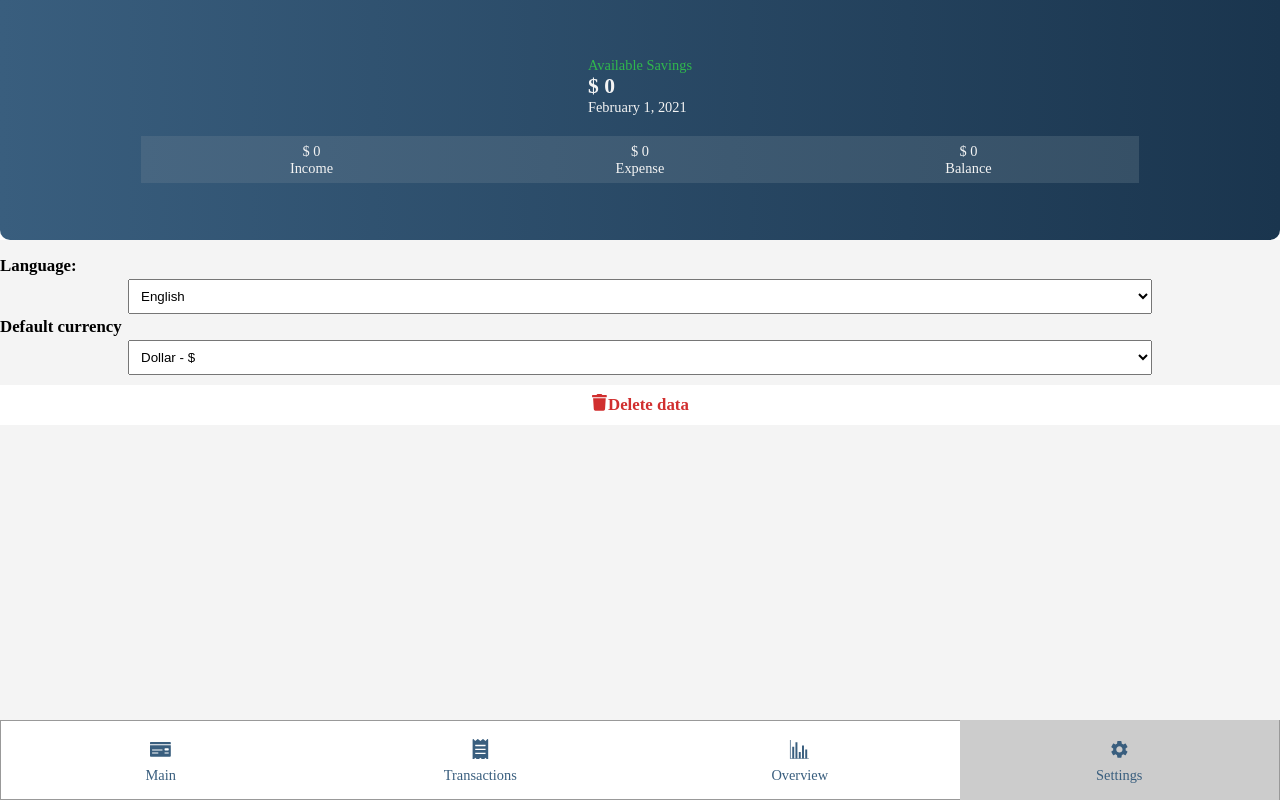
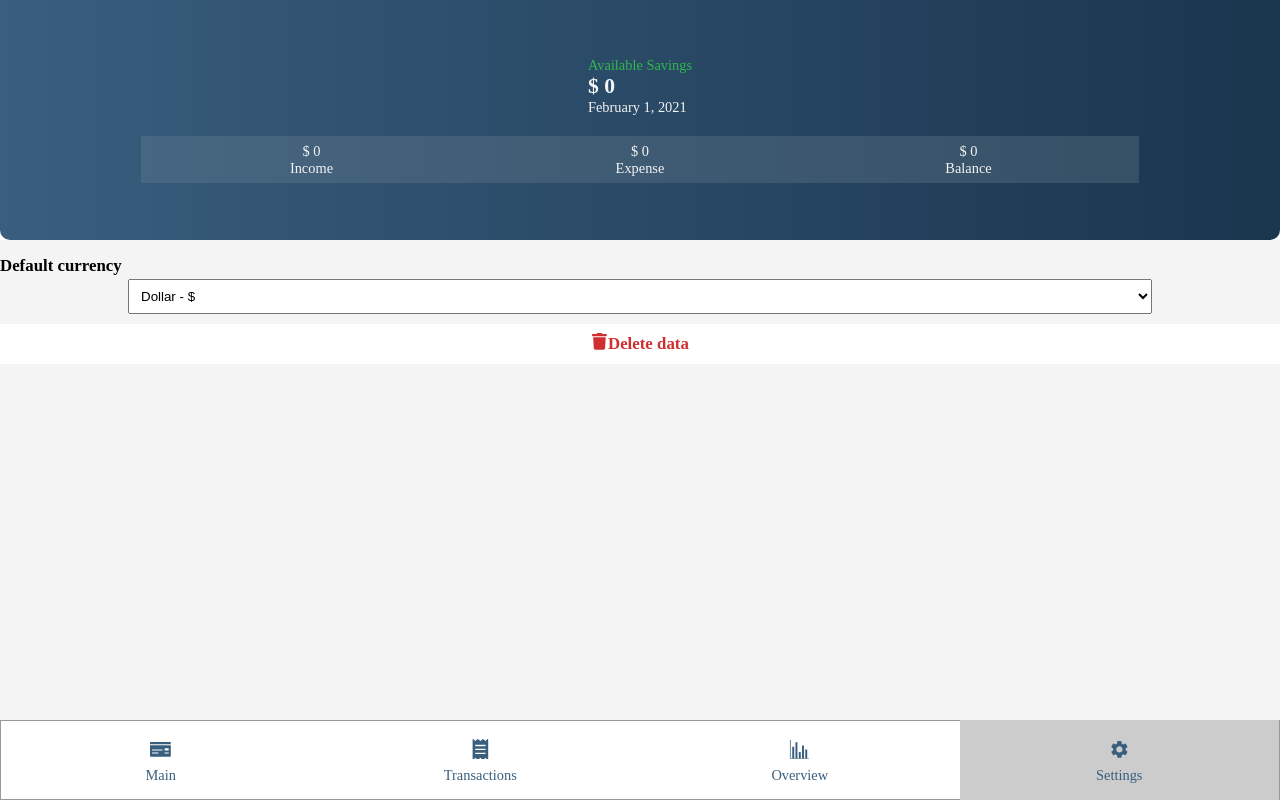
Before and after one commit to Jay906/ExpenseTracker2, a React (Create React App) app: page /settings in a window 1280 px wide. Built offline with nearby package versions, Linux system fonts and the light colour scheme.

Commit message:
removed languages settings

```diff
--- a/src/components/context.js
+++ b/src/components/context.js
@@ -1,6 +1,6 @@
 import React, { createContext, useState } from "react";
 import { useLocation } from "react-router-dom";
-import { currencies, languages } from "./services";
+import { currencies } from "./services";
 
 export const DataContext = createContext();
 
@@ -19,7 +19,6 @@ export default function DataProvider({
 
   const [settings, setSettings] = useState({
     currency: settingParams.currency || currencies[0].value,
-    language: settingParams.language || languages[0],
   });
 
   const { pathname } = useLocation();
--- a/src/pages/Settings.js
+++ b/src/pages/Settings.js
@@ -6,9 +6,7 @@ import Validate from "../components/Validate";
 
 function Settings() {
   const [delToggle, setDelToggle] = useState(false);
-  const { currency, changeSelect, deleteData, language } = useContext(
-    DataContext
-  );
+  const { currency, changeSelect, deleteData } = useContext(DataContext);
 
   const confirmation = (value) => {
     if (value === "delete data") {
@@ -20,19 +18,6 @@ function Settings() {
 
   return (
     <div>
-      <h3>Language: </h3>
-      <select
-        className="form-control"
-        name="language"
-        value={language}
-        onChange={(e) => changeSelect(e)}
-      >
-        {languages.map((language, index) => (
-          <option value={language} key={index}>
-            {language}
-          </option>
-        ))}
-      </select>
       <h3>Default currency</h3>
       <select
         className="form-control"
```
